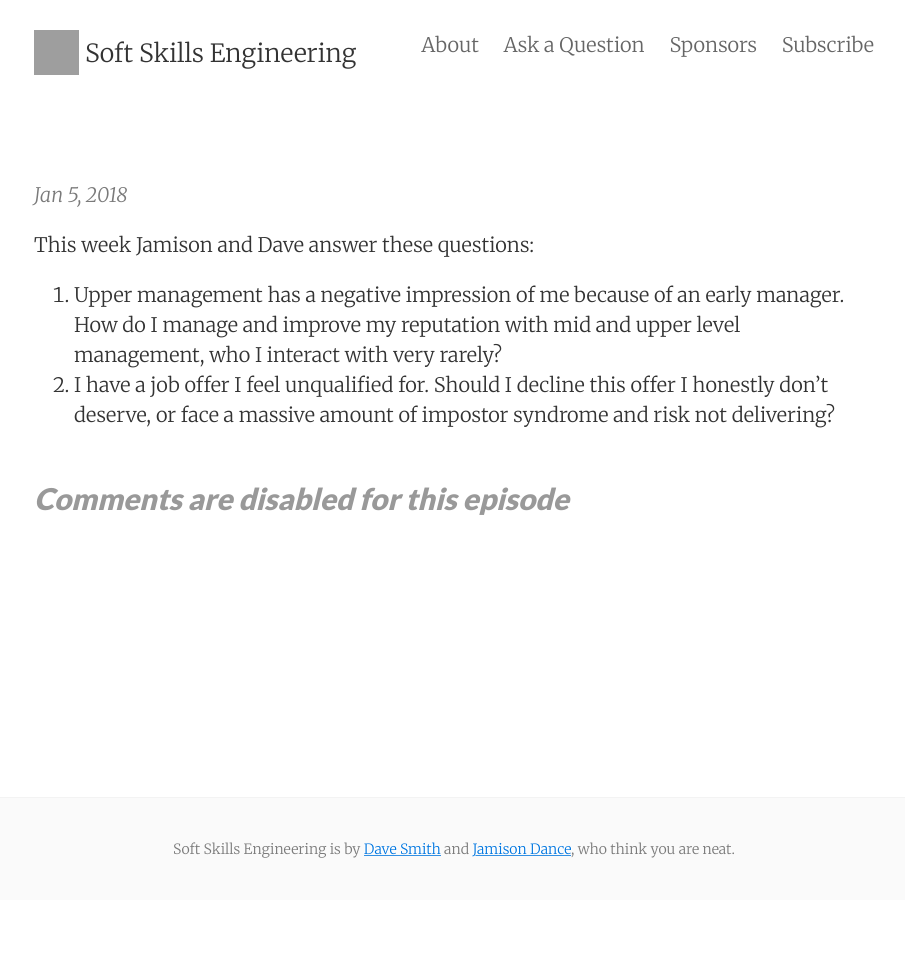
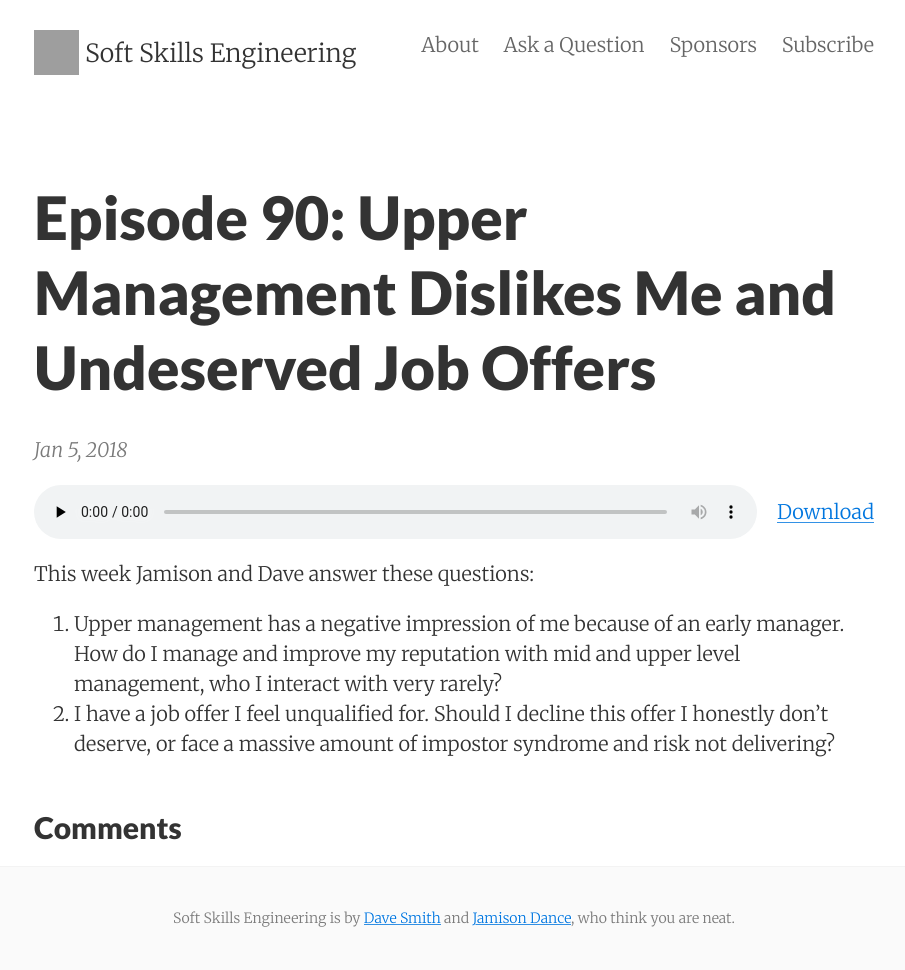
Before and after one commit to soft-skills-engineering/website, a Jekyll site: the page built from _posts/2018-01-05-episode-90-upset-bosses-and-undeserved-job-offers.md, in a window 1280 px wide. Shown: the whole page, without its empty margins (186-1091 px from the left). Built offline with Jekyll 4.4.1, drawn with Linux system fonts in a browser that asks for light colours; our own code applies the rules of GitHub Pages for plain Markdown files; comment, search, counter and statistics services are not loaded; before the commit the page ends 900 px from its top, so only the background shows below that; grey boxes are pictures that could not be loaded.

Commit message:
Hotfix episode 90 title

```diff
--- a/_posts/2018-01-05-episode-90-upset-bosses-and-undeserved-job-offers.md
+++ b/_posts/2018-01-05-episode-90-upset-bosses-and-undeserved-job-offers.md
@@ -1,6 +1,6 @@
 ---
 layout: post
-title: "Episode 90: Upper Management Dislikes Me and Undeserved Job Offers
+title: "Episode 90: Upper Management Dislikes Me and Undeserved Job Offers"
 date: 2018-01-05 12:00:00 -0700
 guid: ad7a40a6-ea78-4ca1-9278-727d9b4f0cba
 duration: "29:17"
```
